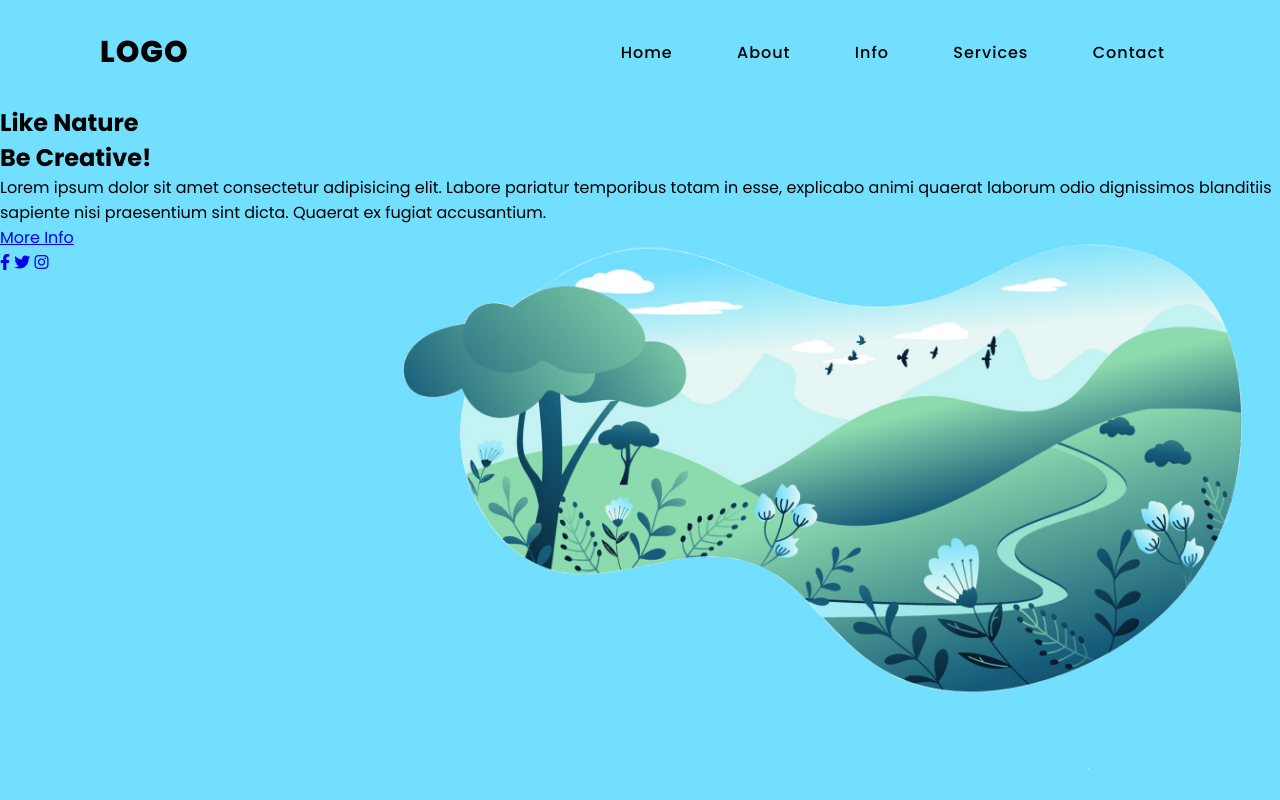
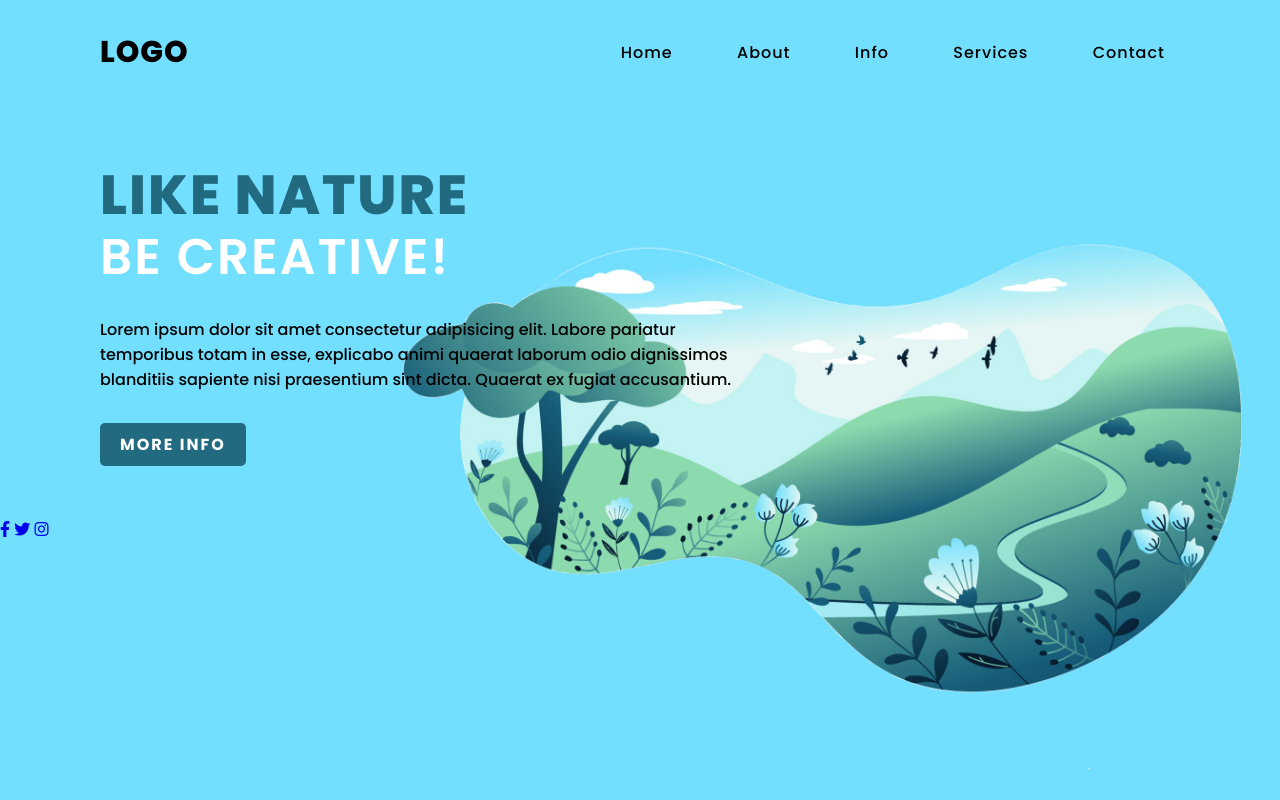
Before and after one commit to Ivan-Azcurra/landingpage, a plain HTML site: page index.html in a window 1280 px wide. Drawn offline with Linux system fonts and the light colour scheme.

Commit message:
agregando estilos al content

```diff
--- a/css/styles.css
+++ b/css/styles.css
@@ -58,3 +58,47 @@ header .navigation a:not(:last-child) {
 header .navigation a:hover {
   background: #fff;
 }
+
+.content {
+  max-width: 650px;
+  margin: 60px 100px;
+}
+
+.content .info h2 {
+  margin-bottom: 30px;
+  font-size: 55px;
+  text-transform: uppercase;
+  font-weight: 800;
+  color: #226a80;
+  letter-spacing: 2px;
+  line-height: 60px;
+}
+
+.content .info h2 span {
+  font-size: 50px;
+  font-weight: 600;
+  color: #fff;
+}
+
+.content .info p {
+  margin-bottom: 40px;
+  font-size: 16px;
+  font-weight: 500;
+}
+
+.content .info-btn {
+  padding: 10px 20px;
+  text-decoration: none;
+  text-transform: uppercase;
+  font-weight: 700;
+  letter-spacing: 2px;
+  border-radius: 5px;
+  color: #fff;
+  background: #226a80;
+  transition: 0.3s;
+  transition-property: background;
+}
+
+.content .info-btn:hover {
+  background: #0c4f60;
+}
```
